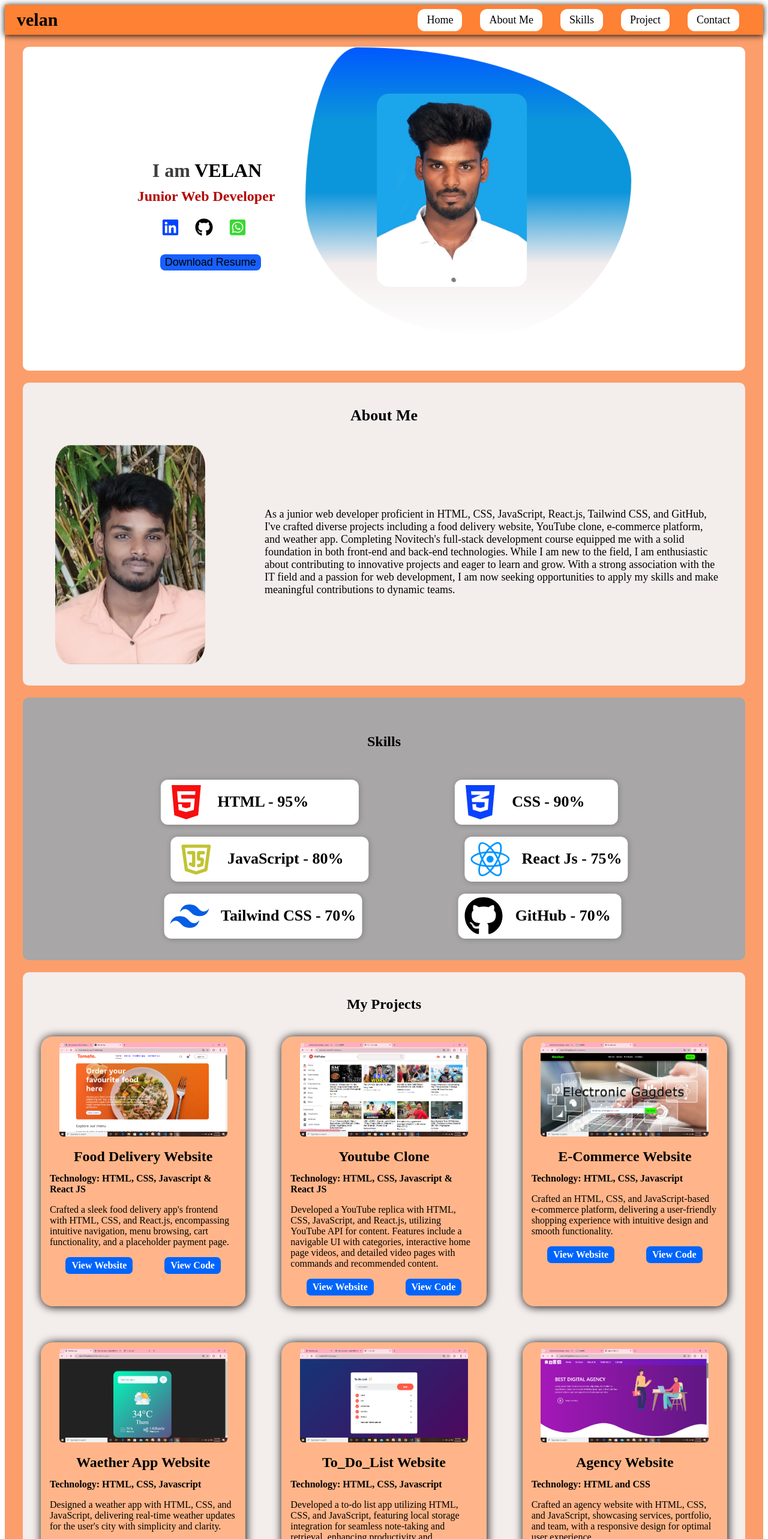
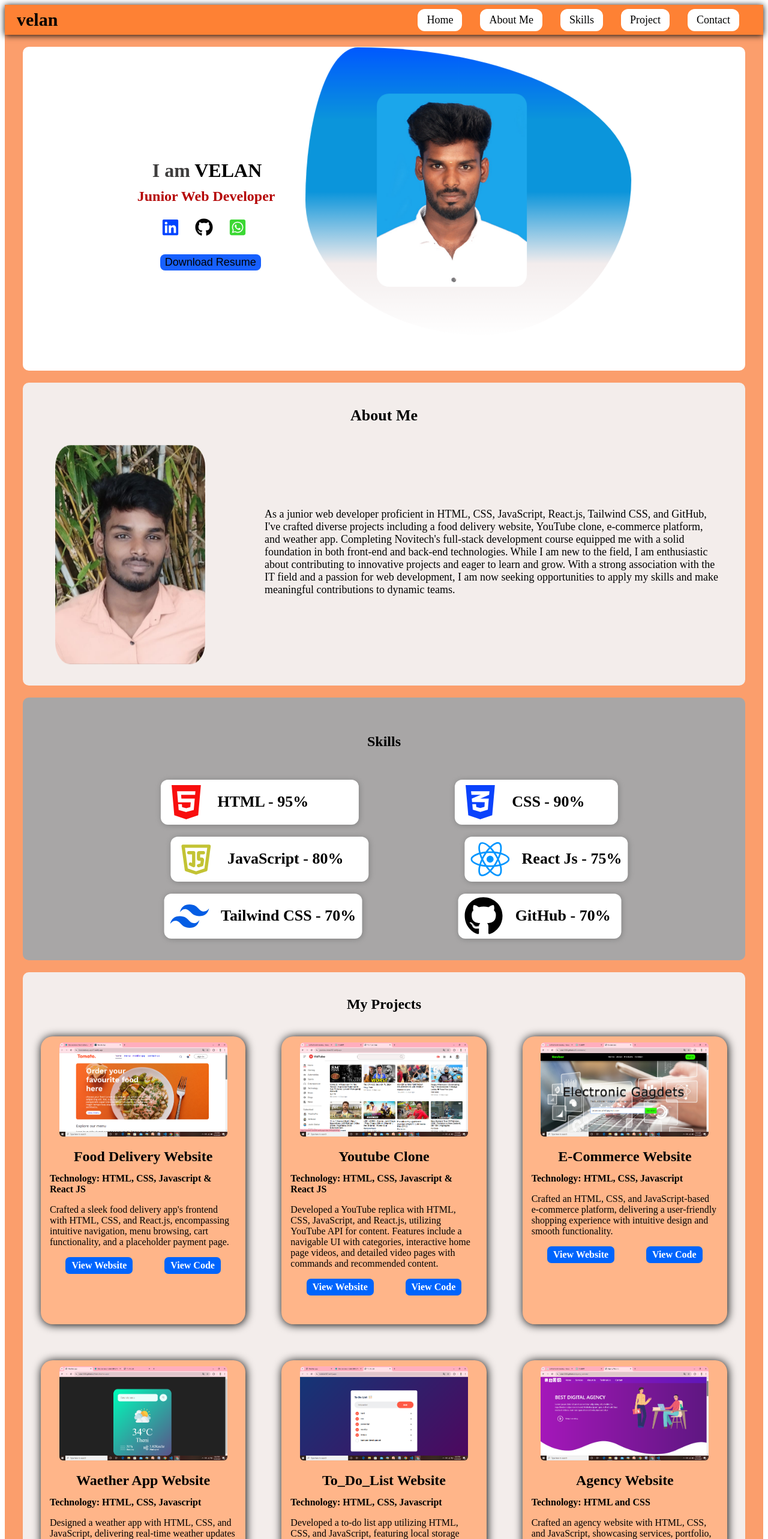
Before and after one commit to Velan1808/Portfolio, a React (Create React App) app: page / in a window 1280 px wide. Shown: the top 2566 px of the page at 60% size. Built offline with nearby package versions, Linux system fonts and the light colour scheme.

Commit message:
add height for projrct card

```diff
--- a/src/Component/ProjectItem/ProjectItem.css
+++ b/src/Component/ProjectItem/ProjectItem.css
@@ -4,7 +4,7 @@
     border-radius: 20px;
     box-shadow: 1px 1px 15px black;
     padding: 10px 15px;
-    height: 430px;
+    height: 460px;
     transition: 0.3s;
 }
 .project_card:hover{
```
